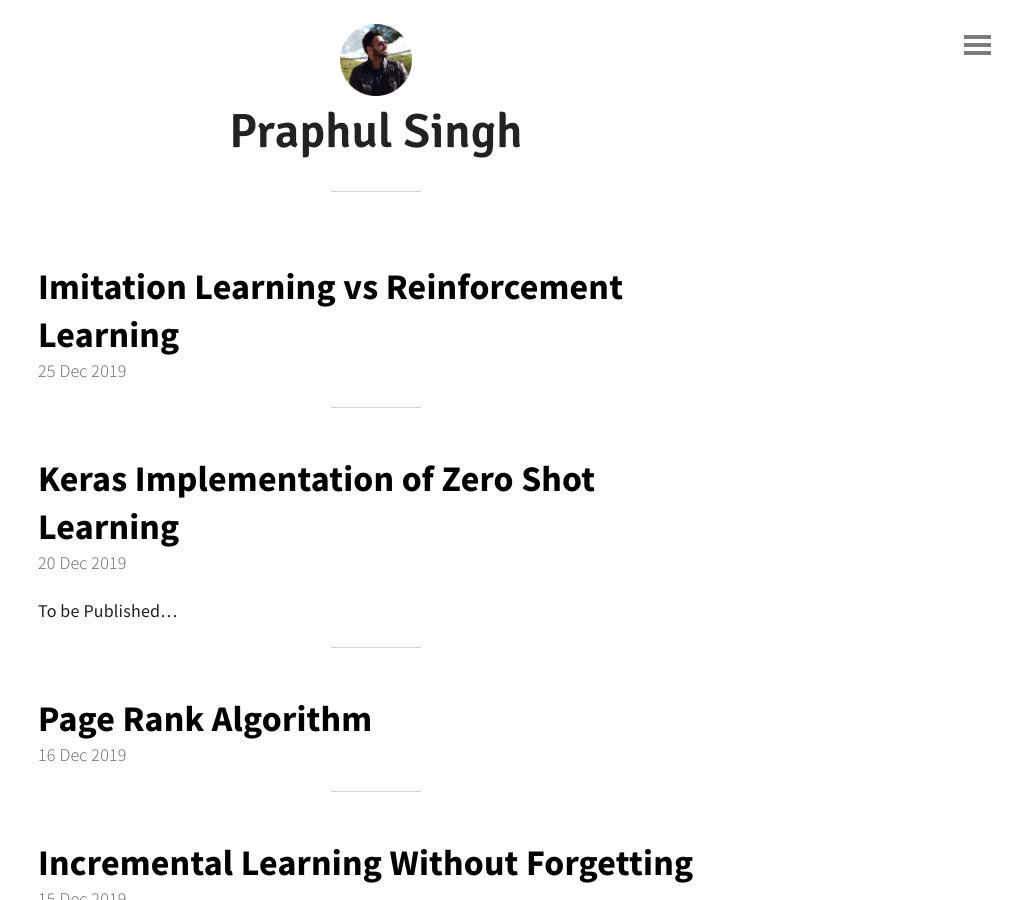
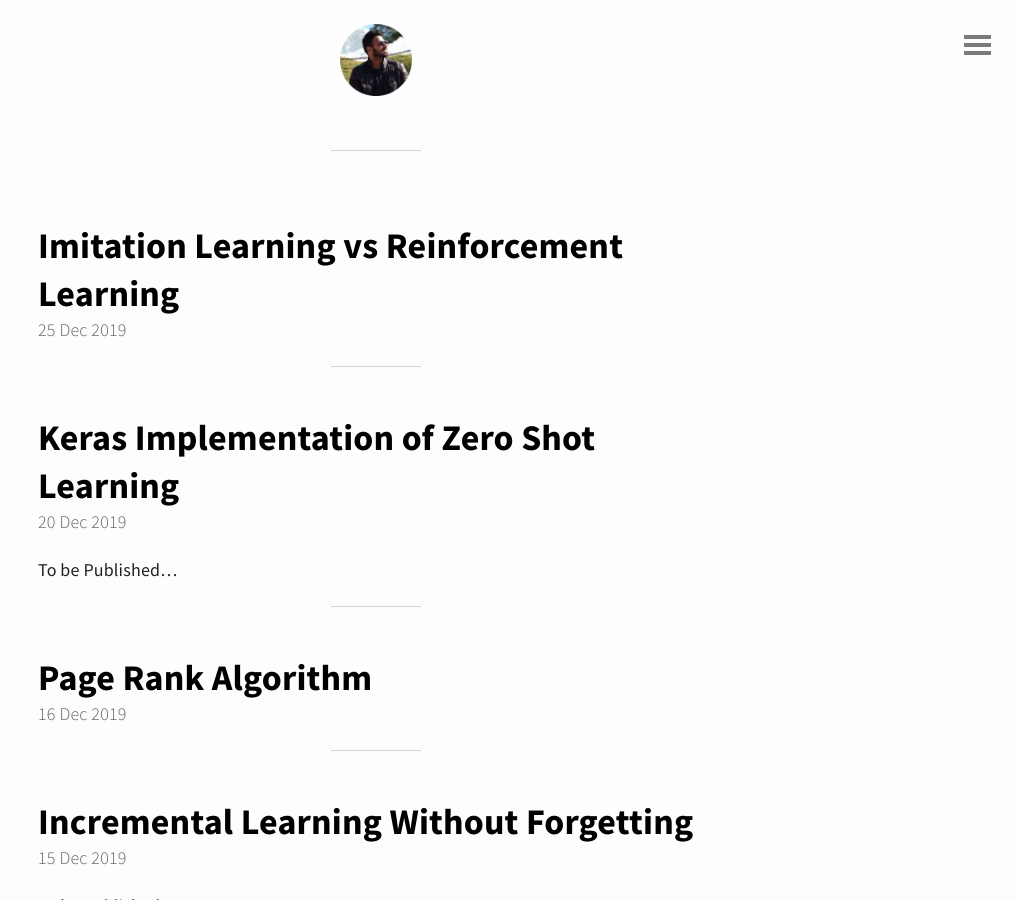
Before and after one commit to spraphul/blog, a Jekyll site: the page built from index.html, in a window 1280 px wide and 900 px high. Shown: the whole window, without its empty margins (264-1280 px from the left). Built offline with Jekyll 4.4.1, drawn with Linux system fonts in a browser that asks for light colours; the list of posts is cut into pages by our own code.

Commit message:
Update header.html

```diff
--- a/_includes/header.html
+++ b/_includes/header.html
@@ -1,6 +1,6 @@
 <header id="header">
 	<a href="{{ site.baseurl }}">
 		<img src="{{ "/circle-cropped.png" | prepend: site.baseurl | replace: '//', '/' }}" alt="photo">
-	  <h1>Praphul Singh</h1>
+	  <h1></h1>
 	</a>
 </header>
```
